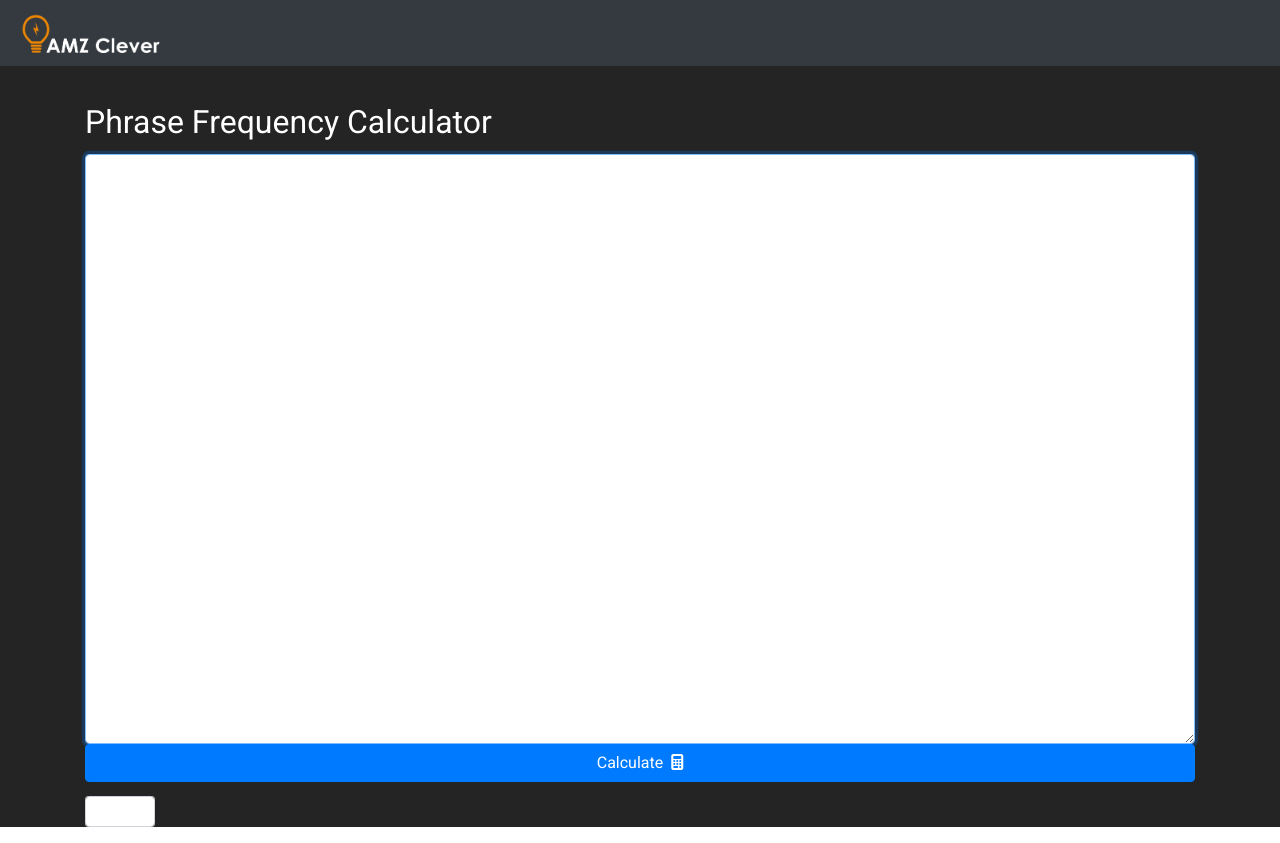
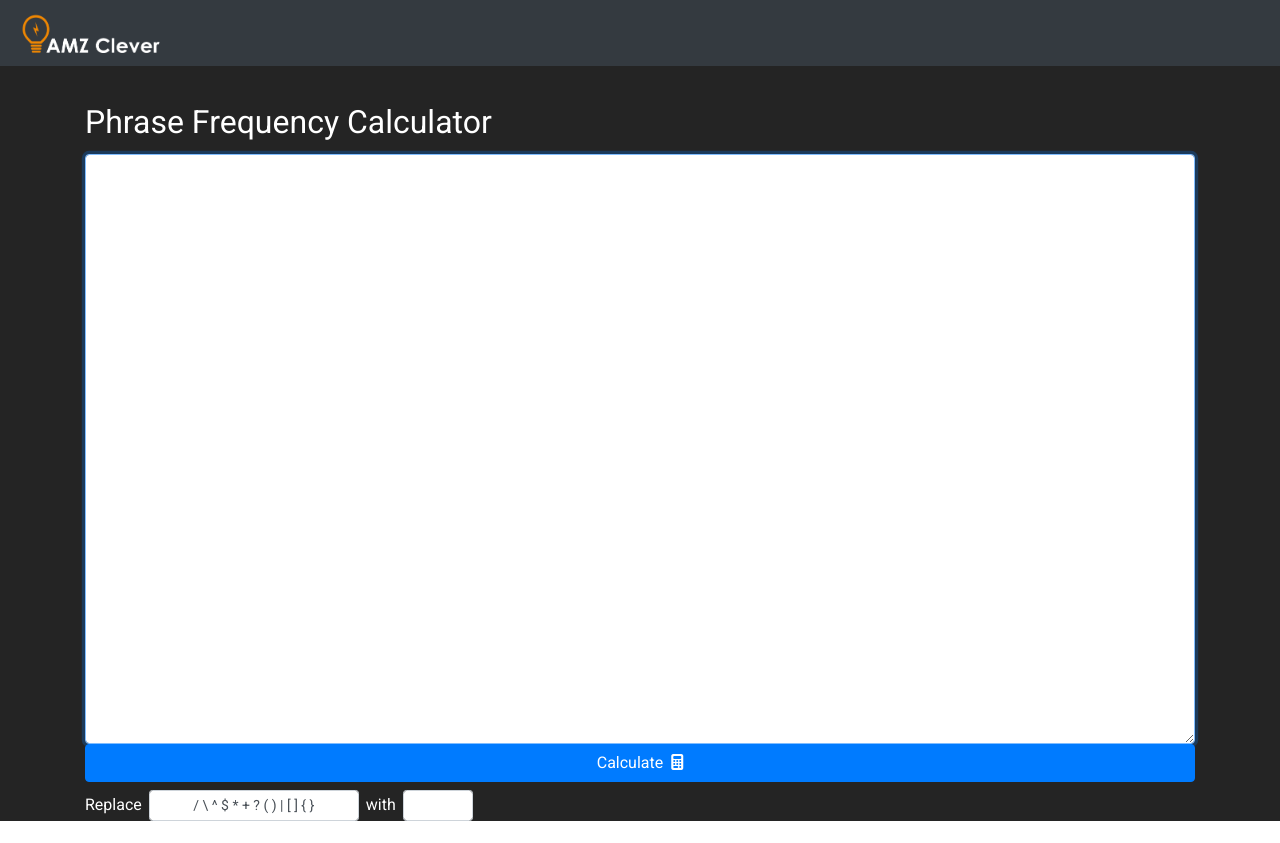
Before and after one commit to lfidelino/amzclever-app, a React (Create React App) app: page / in a window 1280 px wide. Built offline with nearby package versions, Linux system fonts and the light colour scheme.

Commit message:
Add and fix special character replacement

```diff
--- a/src/components/PhraseFrequency/PhraseFrequency.js
+++ b/src/components/PhraseFrequency/PhraseFrequency.js
@@ -3,16 +3,17 @@ import React, { useState, useRef, useEffect } from 'react';
 import Container from 'react-bootstrap/Container';
 import Form from 'react-bootstrap/Form';
 import Button from 'react-bootstrap/Button';
-import Overlay from 'react-bootstrap/Overlay';
+import OverlayTrigger from 'react-bootstrap/OverlayTrigger';
 import Tooltip from 'react-bootstrap/Tooltip';
 import styles from './PhraseFrequency.module.css';
 import calculateHandler from './calculateHandler';
 
 function PhraseFrequency() {
   const [calculating, setCalculating] = useState(false);
-  const [showTooltip, setShowTooltip] = useState(false);
   const input = useRef();
-  const proxyText = useRef();
+  const replaceText = useRef();
+  const withText = useRef();
+  const defaultReplaceText = '/ \\ ^ $ * + ? ( ) | [ ] { }';
 
   useEffect(() => {
     input.current.focus();
@@ -20,7 +21,7 @@ function PhraseFrequency() {
 
   useEffect(() => {
     if (calculating) {
-      calculateHandler(input.current.value, proxyText.current.value);
+      calculateHandler(input.current.value, replaceText.current.value, withText.current.value);
       console.log();
       setCalculating(false);
     }
@@ -33,27 +34,40 @@ function PhraseFrequency() {
         <Form.Control as="textarea" rows="24" ref={input} />
         <Button
           block
-          onClick={calculating ? null : () => setCalculating(true)}
+          onClick={calculating ? null : () => {
+            if (input.current.value !== '') setCalculating(true);
+          }}
           disabled={calculating}
         >
           <span className={styles.ButtonText}>{calculating ? 'Calculating...' : 'Calculate'}</span>
           <i className="fas fa-calculator" />
         </Button>
+        <div className={styles.ReplaceDiv}>
+          Replace
+          <OverlayTrigger
+            placement="bottom"
+            overlay={<Tooltip id="tooltip-bottom">Separate characters with a space.</Tooltip>}
+          >
             <Form.Control
-          className={styles.ProxyText}
+              className={styles.ReplaceText}
               size="sm"
               type="text"
-          ref={proxyText}
-          onFocus={() => setShowTooltip(true)}
-          onBlur={() => setShowTooltip(false)}
+              ref={replaceText}
+              defaultValue={defaultReplaceText}
             />
-        <Overlay target={proxyText} show={showTooltip} placement="left">
-          {(props) => (
-            <Tooltip id="overlay-example" {...props}>
-              Replace special characters with...
+          </OverlayTrigger>
+          with
+          <OverlayTrigger
+            placement="bottom"
+            overlay={(
+              <Tooltip id="tooltip-bottom">
+                Value here will replace all instances of previously entered characters
               </Tooltip>
             )}
-        </Overlay>
+          >
+            <Form.Control className={styles.WithText} size="sm" type="text" ref={withText} />
+          </OverlayTrigger>
+        </div>
       </Form.Group>
     </Container>
   );
--- a/src/components/PhraseFrequency/PhraseFrequency.module.css
+++ b/src/components/PhraseFrequency/PhraseFrequency.module.css
@@ -6,8 +6,21 @@
   margin-right: 0.5em;
 }
 
-.ProxyText {
-  margin-top: 1em;
+.ReplaceDiv {
+  margin-top: 0.5em;
+}
+
+.ReplaceText {
+  display: inline-block;
+  margin-left: 0.5em;
+  margin-right: 0.5em;
+  width: 15em;
+  text-align: center;
+}
+
+.WithText {
+  display: inline-block;
+  margin-left: 0.5em;
   width: 5em;
   text-align: center;
 }
--- a/src/components/PhraseFrequency/PhraseFrequency.module.scss
+++ b/src/components/PhraseFrequency/PhraseFrequency.module.scss
@@ -6,8 +6,21 @@
   margin-right: 0.5em;
 }
 
-.ProxyText {
-  margin-top: 1em;
+.ReplaceDiv {
+  margin-top: 0.5em;
+}
+
+.ReplaceText {
+  display: inline-block;
+  margin-left: 0.5em;
+  margin-right: 0.5em;
+  width: 15em;
+  text-align: center;
+}
+
+.WithText {
+  display: inline-block;
+  margin-left: 0.5em;
   width: 5em;
   text-align: center;
 }
--- a/src/components/PhraseFrequency/calculateHandler.js
+++ b/src/components/PhraseFrequency/calculateHandler.js
@@ -5,6 +5,22 @@ const _ = require('lodash');
 const exceljs = require('exceljs');
 const moment = require('moment');
 const FileSaver = require('file-saver');
+
+const formatInput = (input, replaceText, withText) => {
+  let formattedInput = input;
+
+  if (replaceText.trim() !== '') {
+    const replaceTextArr = replaceText.split(' ');
+    _.forEach(replaceTextArr, (replaceChar) => {
+      const newReplaceChar = replaceChar.replace(/[-/\\^$*+?.()|[\]{}]/g, '\\$&');
+      const regex = new RegExp(`${newReplaceChar}`, 'g');
+      formattedInput = _.replace(formattedInput, regex, withText);
+    });
+  }
+
+  console.log('formatInput -> formattedInput', formattedInput);
+  return formattedInput;
+};
 
 //* Create array of objects data
 // #region
@@ -14,6 +30,7 @@ const getRows = (input) => {
   rows = _.map(rows, (curr) => curr.split('\t')); //* Split every element by column
   rows = _.drop(rows); //* Drop first element from array (headers)
 
+  console.log('getRows -> rows', rows);
   return rows;
 };
 
@@ -31,6 +48,7 @@ const getPhrases = (words) => {
     }
   }
 
+  console.log('getPhrases -> phrases', phrases);
   return phrases;
 };
 
@@ -76,6 +94,7 @@ const getDataAOO = (headers, rows) => {
     });
   });
 
+  console.log('getDataAOO -> output', output);
   return output;
 };
 // #endregion
@@ -155,14 +174,16 @@ const formatCells = (sheet) => {
   return newSheet;
 };
 
-const calculateHandler = (input, proxyText) => {
+const calculateHandler = (input, replaceText, withText) => {
   const headers = _.map(
     input.split('\n')[0].split('\t'),
     (header) => header.trim(),
   ); //* Get headers
   headers.splice(1, 0, 'Length'); //* Add length to second column
 
-  const rows = getRows(_.replace(input, / +/g, ' '));
+  const formattedInput = formatInput(input, replaceText.trim(), withText.trim());
+
+  const rows = getRows(_.replace(formattedInput, /  +/g, ' '));
   const dataAOO = getDataAOO(headers, rows);
 
   const workbook = new exceljs.Workbook();
```
Also changed, not shown: 1 other file (tests, documents, lock files or other folders). Lines whose indentation alone changed are shown as unchanged.
